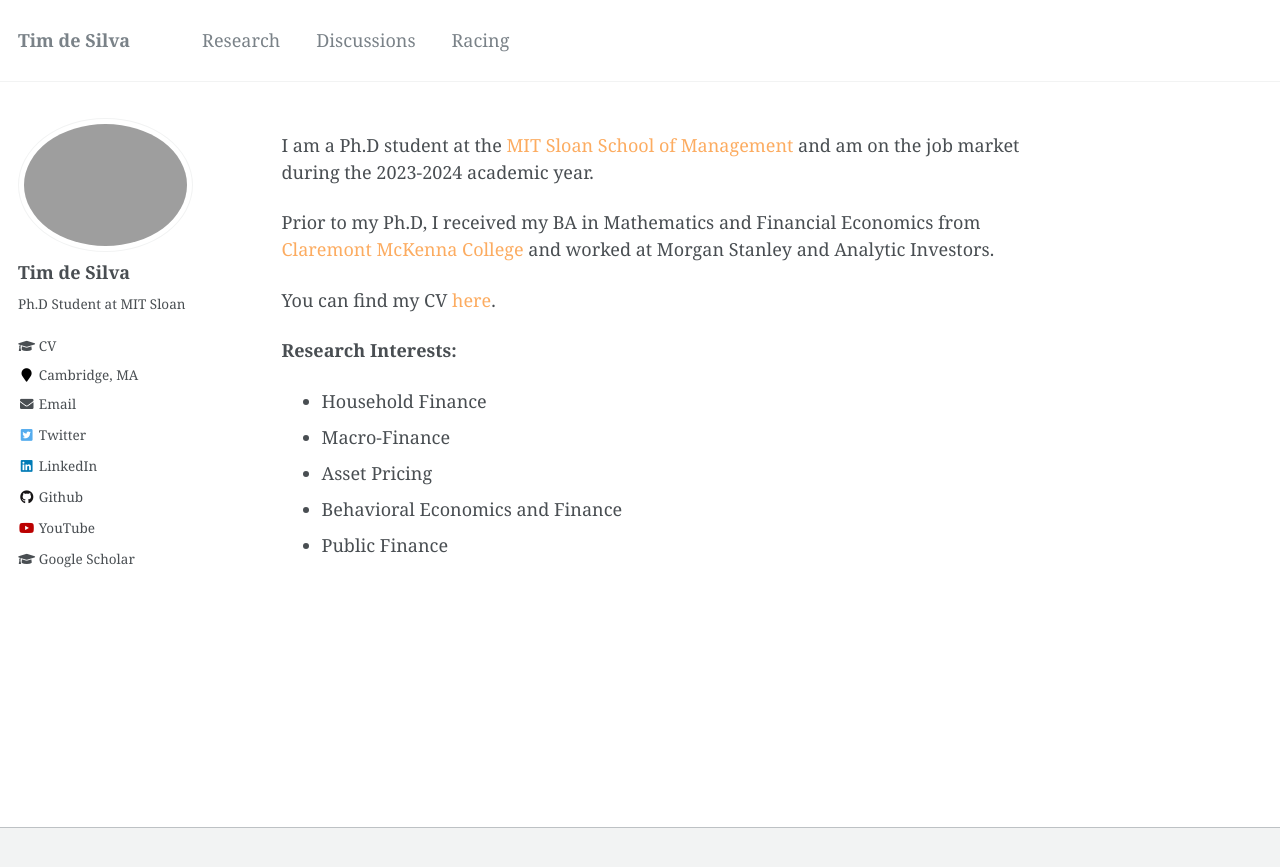
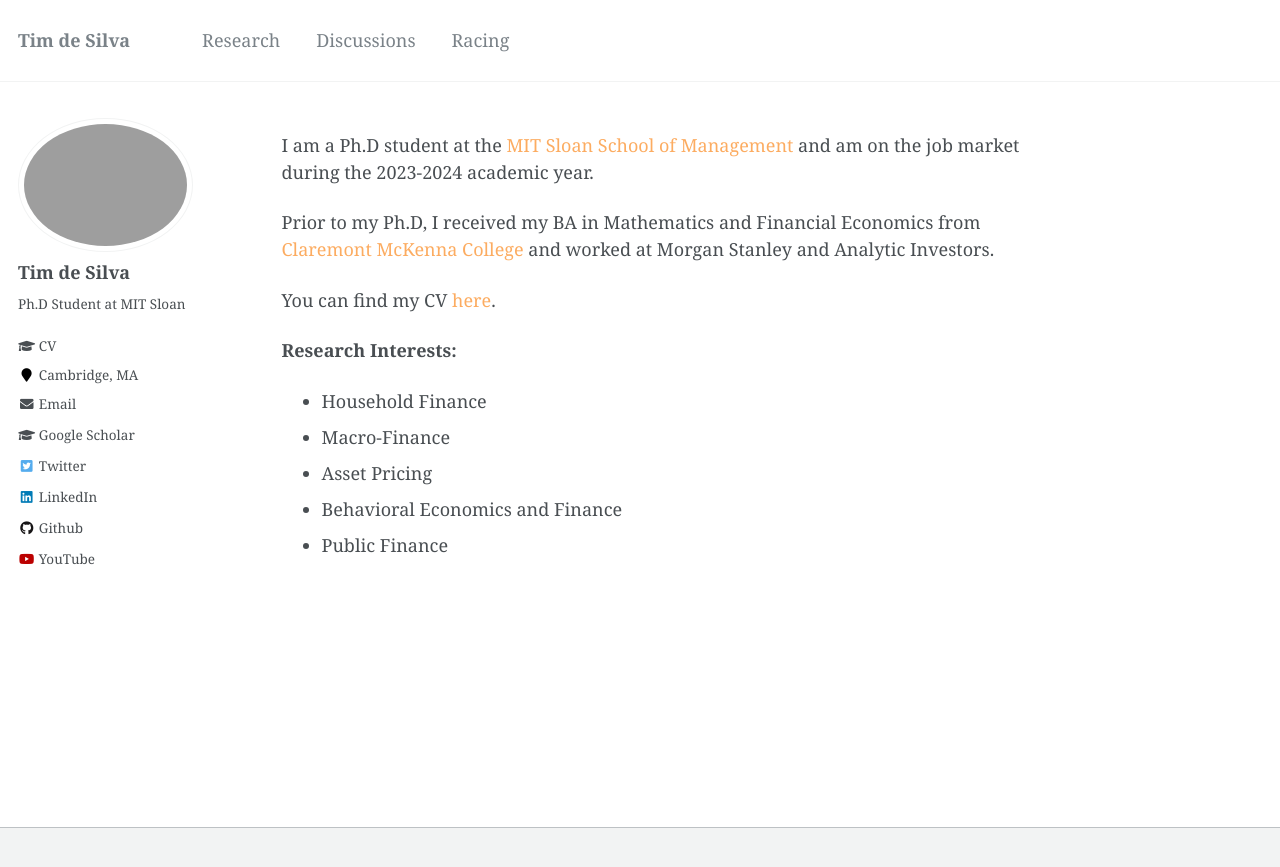
Before and after one commit to timhdesilva/timhdesilva.github.io, a Jekyll site: the page built from _pages/about.html, in a window 1280 px wide. Shown: the top 867 px of the page. Built offline with Jekyll 4.4.1, drawn with Linux system fonts in a browser that asks for light colours.

Commit message:
reorganize author profile

```diff
--- a/_includes/author-profile.html
+++ b/_includes/author-profile.html
@@ -36,6 +36,9 @@
       {% endif %}
       {% if author.email %}
         <li><a href="mailto:{{ author.email }}"><i class="fas fa-fw fa-envelope" aria-hidden="true"></i> {{ site.data.ui-text[site.locale].email_label | default: "Email" }}</a></li>
+      {% endif %}
+      {% if author.googlescholar %}
+        <li><a href="{{ author.googlescholar }}"><i class="fas fa-fw fa-graduation-cap"></i> Google Scholar</a></li>
       {% endif %}
       {% if author.keybase %}
         <li><a href="https://keybase.io/{{ author.keybase }}"><i class="fas fa-fw fa-key" aria-hidden="true"></i> Keybase</a></li>
@@ -89,7 +92,7 @@
         <li><a href="https://steamcommunity.com/id/{{ author.steam }}"><i class="fab fa-fw fa-steam-square" aria-hidden="true"></i> Steam</a></li>
       {% endif %}
       {% if author.youtube %}
-        <li><a href="https://www.youtube.com/user/{{ author.youtube }}"><i class="fab fa-fw fa-youtube" aria-hidden="true"></i> YouTube</a></li>
+        <li><a href="https://www.youtube.com/@{{ author.youtube }}"><i class="fab fa-fw fa-youtube" aria-hidden="true"></i> YouTube</a></li>
       {% endif %}
       {% if author.soundcloud %}
         <li><a href="https://soundcloud.com/{{ author.soundcloud }}"><i class="fab fa-fw fa-soundcloud" aria-hidden="true"></i> Soundcloud</a></li>
@@ -106,9 +109,6 @@
       {% if author.vine %}
         <li><a href="https://vine.co/u/{{ author.vine }}"><i class="fab fa-fw fa-vine" aria-hidden="true"></i> Vine</a></li>
       {% endif %}
-      {% if author.googlescholar %}
-        <li><a href="{{ author.googlescholar }}"><i class="fas fa-fw fa-graduation-cap"></i> Google Scholar</a></li>
-      {% endif %}
       {% if author.pubmed %}
         <li><a href="{{ author.pubmed }}"><i class="ai ai-pubmed-square ai-fw"></i> PubMed</a></li>
       {% endif %}
```
